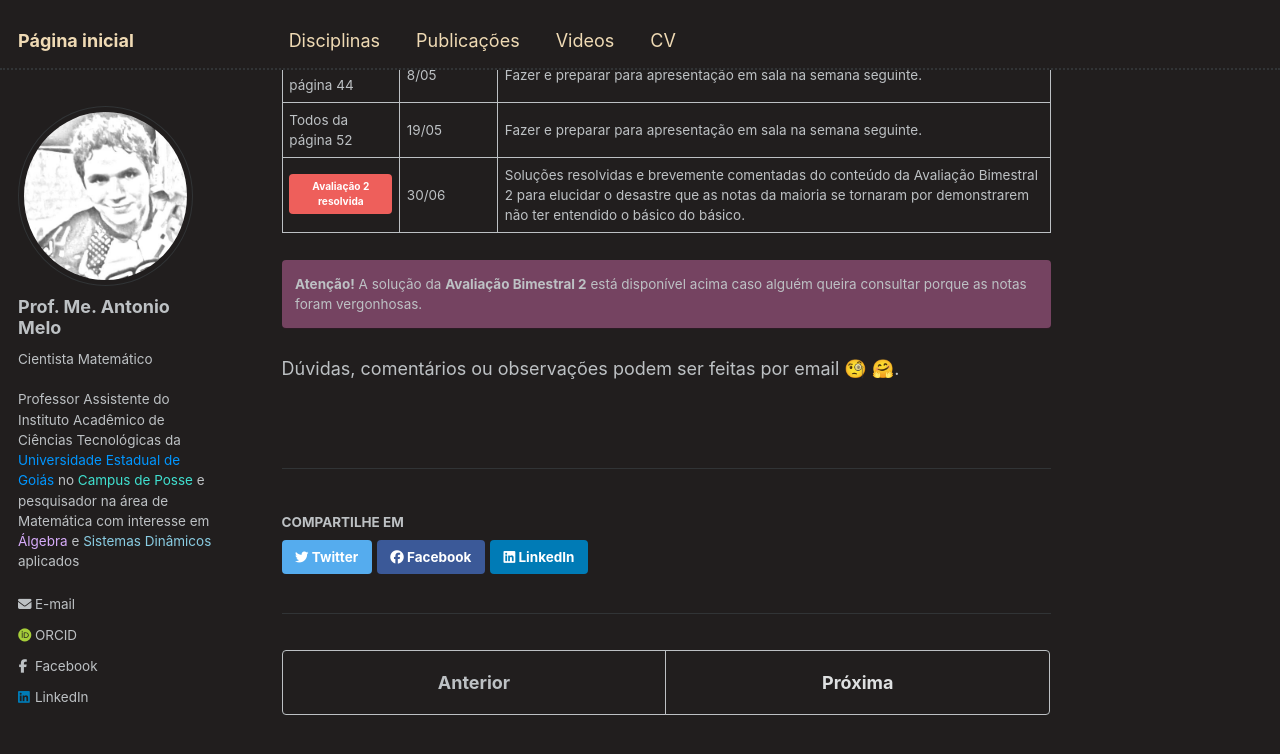
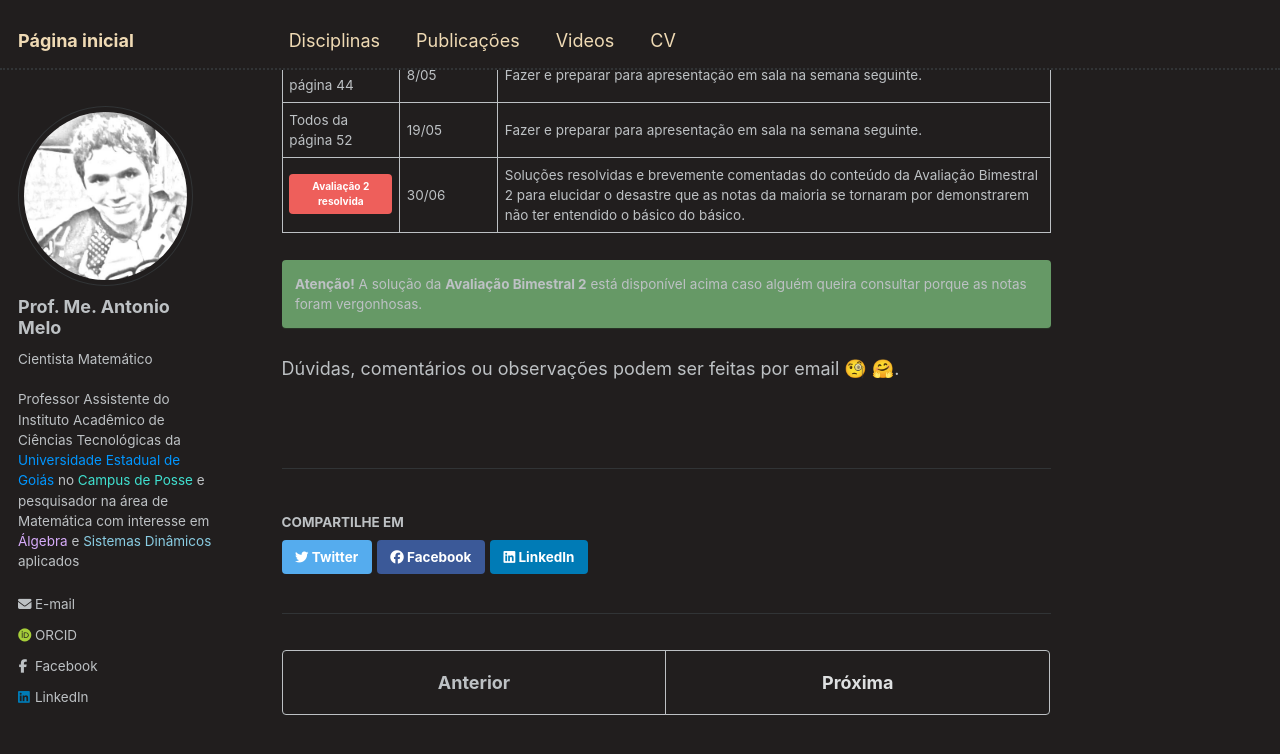
Before and after one commit to antmelo/antmelo.github.io, a Jekyll site: the page built from _teaching/2025-1-fundamentos.md, in a window 1280 px wide and 900 px high, scrolled down 2260 px. Shown: the top 754 px of the window. Built offline with Jekyll 4.4.1, drawn with Linux system fonts in a browser that asks for light colours; some web fonts are replaced.

Commit message:
Update 2025-1-fundamentos.md

```diff
--- a/_teaching/2025-1-fundamentos.md
+++ b/_teaching/2025-1-fundamentos.md
@@ -64,7 +64,7 @@ Além disso, teremos o <u>trabalho sobre GRAFOS</u> que consistirá do seguinte:
 |  [Avaliação 2 resolvida](https://antmelo.github.io/files/ZZ-PFund2P2-25.pdf){: .btn .btn--danger}  | 30/06   | Soluções resolvidas e brevemente comentadas do conteúdo da Avaliação Bimestral 2 para elucidar o desastre que as notas da maioria se tornaram por demonstrarem não ter entendido o básico do básico.   |
 
  **Atenção!** A solução da **Avaliação Bimestral 2** está disponível acima caso alguém queira consultar porque as notas foram vergonhosas.
-{: .notice .notice--sucess}
+{: .notice .notice--success}
 
 
    Dúvidas, comentários ou observações podem ser feitas por email &#129488; &#129303;.
```
